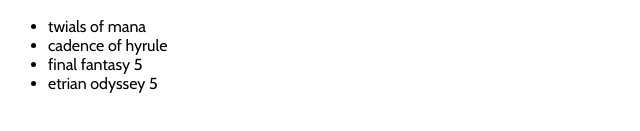
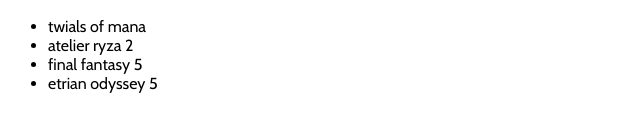
Before and after one commit to cutecycle/girlhours, a Gatsby site: page / in a window 1280 px wide. Shown: the part 331-462 px from the top of the page, 0-640 px from the left. Built offline with nearby package versions, Linux system fonts and the light colour scheme; Gatsby itself is replaced by a stand-in of ours.

Commit message:
Update index.js

```diff
--- a/src/pages/index.js
+++ b/src/pages/index.js
@@ -36,7 +36,7 @@
             <h2>now playing</h2>
             <ul>
                 <li>twials of mana</li>
-                <li>cadence of hyrule</li>
+                <li>atelier ryza 2</li>
                 <li>final fantasy 5</li>
       <li>etrian odyssey 5</li>
             </ul>
```
